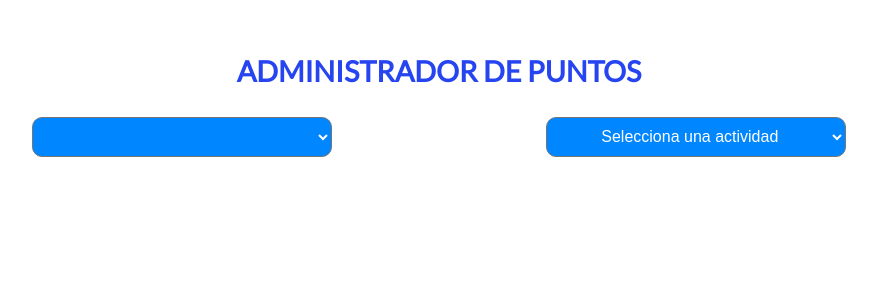
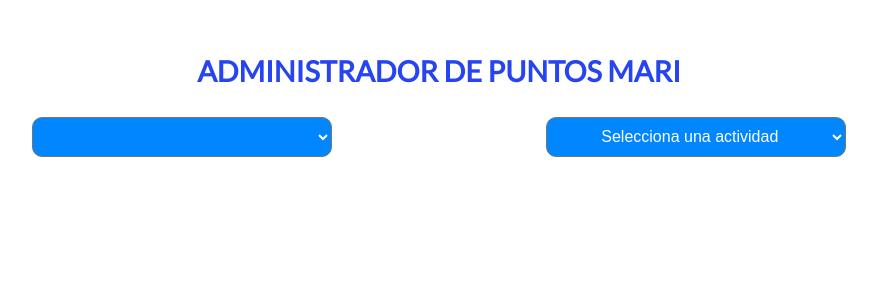
Before and after one commit to mariangelescode/blSpc, a PHP site: page /admin/points.php in a window 1280 px wide. Shown: the top 300 px of the page, without its empty margins (201-1078 px from the left). Run offline with PHP 8.4, Linux system fonts and the light colour scheme; data that the repository does not hold is empty.

Commit message:
un cambio de prueba2

```diff
--- a/admin/points.php
+++ b/admin/points.php
@@ -4,10 +4,10 @@
     <meta charset="utf-8">
     <meta name="viewport" content="width=device-width, initial-scale=1.0">
     <link rel="stylesheet" type="text/css" href="./_content/_css/admin.css">
-    <title>Admin Puntos Mari</title>
+    <title>Admin Puntos</title>
 </head>
 <body>
-    <p class="title--size title--color textAlign--center --paddingTop25">Administrador de Puntos</p>
+    <p class="title--size title--color textAlign--center --paddingTop25">Administrador de Puntos Mari</p>
     <div class="container__adminPoints">
         <div class="container__addPoints__selects">
             <select class="selects--style" name="center" id="center" onchange="send_action_get_activity()"></select>
```
